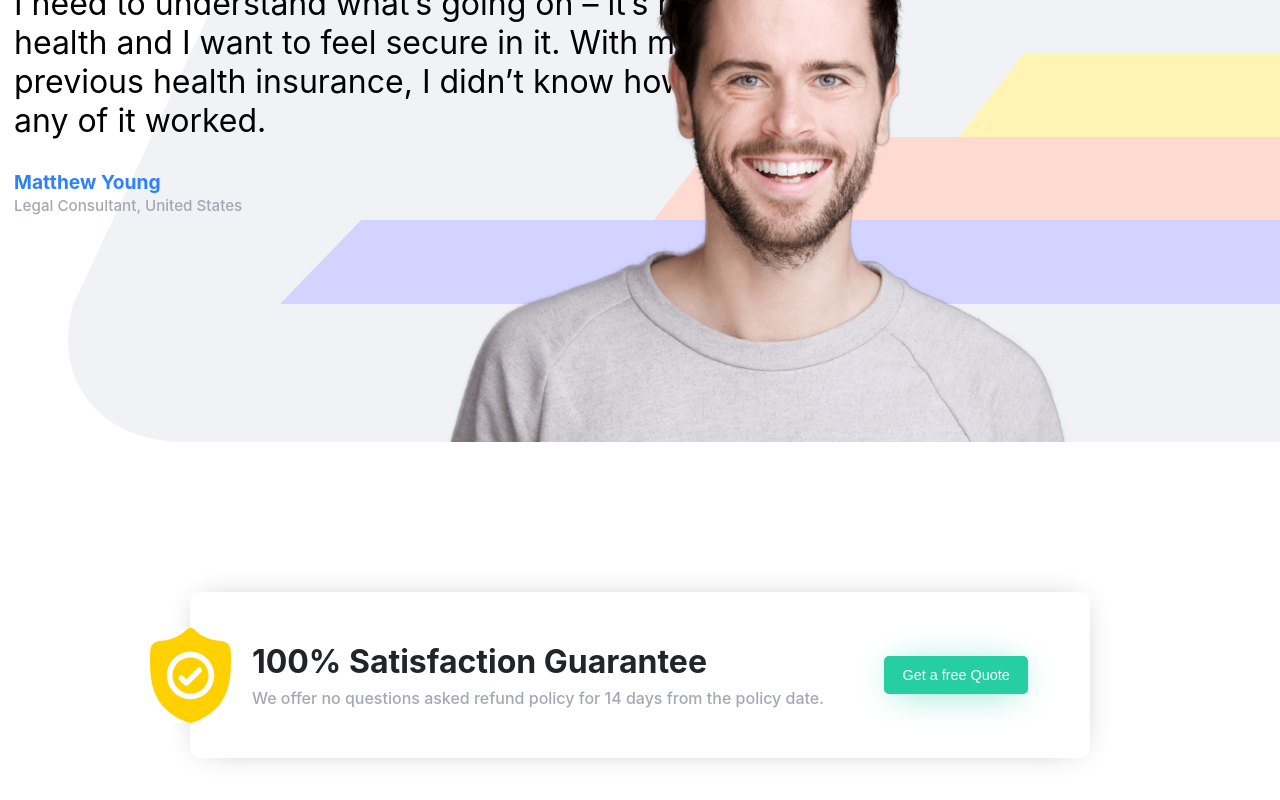
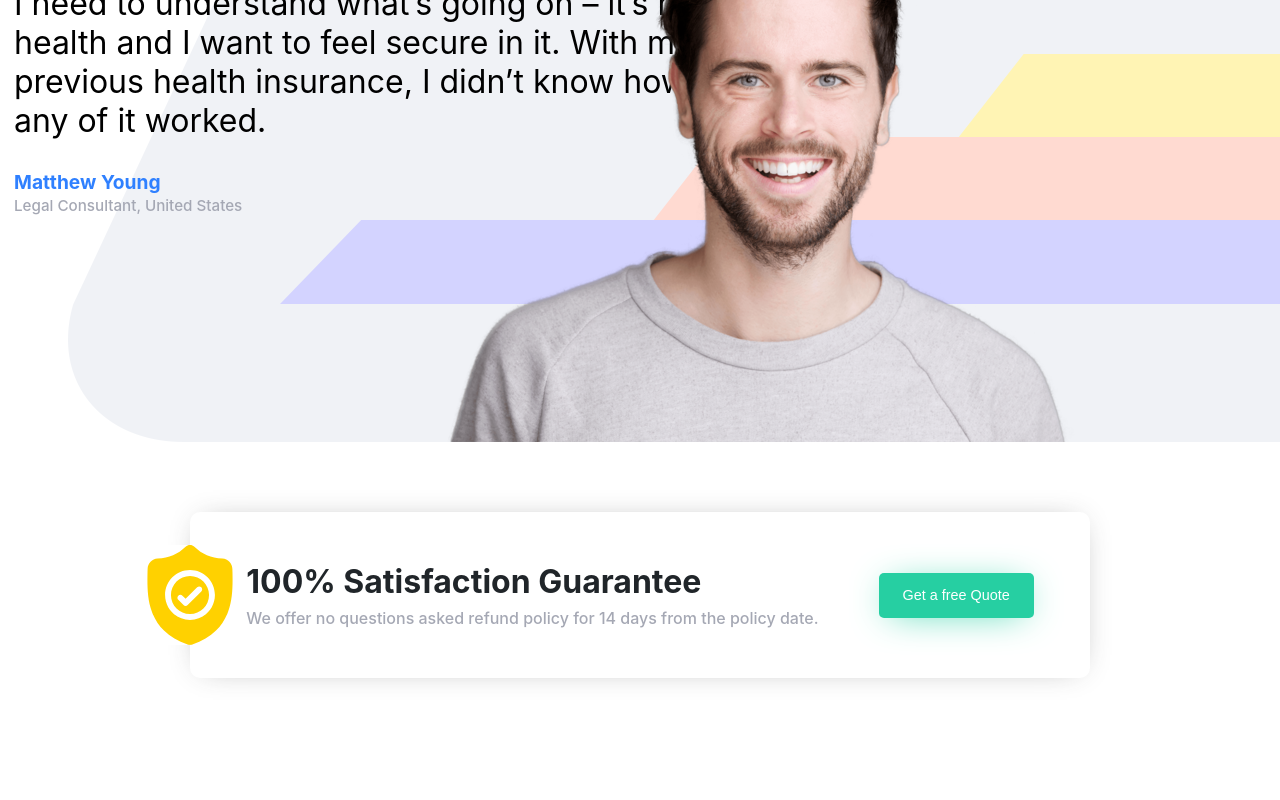
Before and after one commit to Kmonterohenriquez/insurance-app, a React (Create React App) app: page / in a window 1280 px wide. Shown: the part 3450-4250 px from the top of the page. After the commit the page ends 4198 px from the top, so only its background shows below. Built offline with nearby package versions, Linux system fonts and the light colour scheme.

Commit message:
Basic structure of Pricing component

```diff
--- a/src/components/Guarantee/Guarantee.sass
+++ b/src/components/Guarantee/Guarantee.sass
@@ -8,11 +8,11 @@
     // grid-template-columns: repeat(2, 1fr)
     justify-content: center
     align-items: center
-    margin: 150px auto
+    margin: 70px auto
     img
         position: absolute
-        left: -47.5px
-        height: 95px
+        left: -50px
+        height: 100px
         background: white
     .left-side
         margin-right: 60px
@@ -28,7 +28,7 @@
             padding: 10px 20px
             background: #26cfa2
             border-color: #26cfa2
-            padding: .675rem 1.15rem
+            padding: .9rem 1.5rem
             border-style: none
             color: white
             box-shadow: 0 4px 37px -11px #26cfa2
```
Also changed, not shown: src/components/Pricing/Pricing.js (added), src/components/Pricing/Pricing.sass (added).
